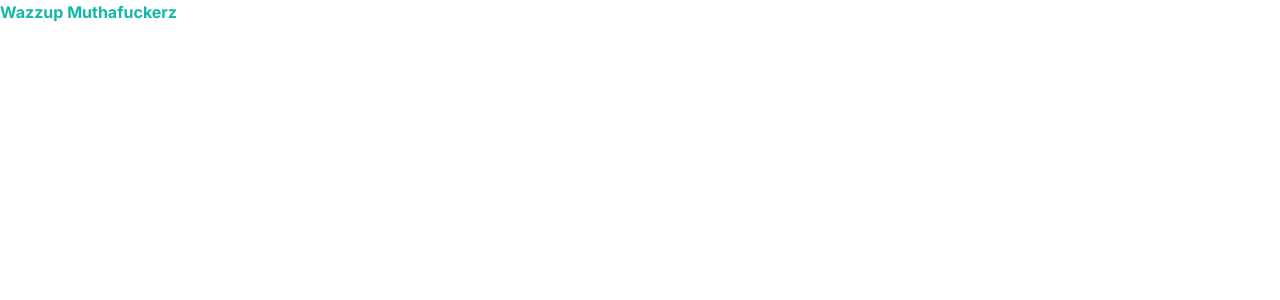
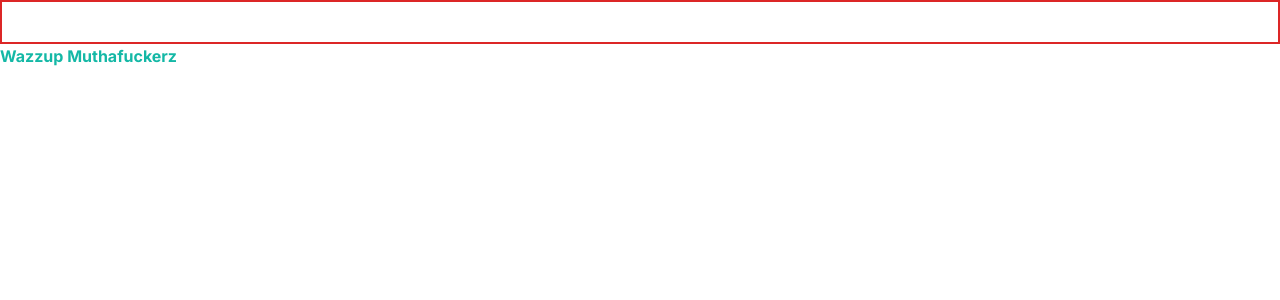
Before and after one commit to dCOMMICS/travel_app11, a Next.js app: page / in a window 1280 px wide. Shown: the top 300 px of the page. Built offline with nearby package versions, Linux system fonts and the light colour scheme.

Commit message:
🚀💪🏿

```diff
--- a/components/NavBar.tsx
+++ b/components/NavBar.tsx
@@ -1,10 +1,8 @@
-import React from 'react'
+
 
 const NavBar = () => {
   return (
-    <div>
-
-    </div>
+    <nav className="border-2 border-red-600 flexBetween max-container padding-container relative z-30 py-5" ></nav>
   )
 }
 
```
